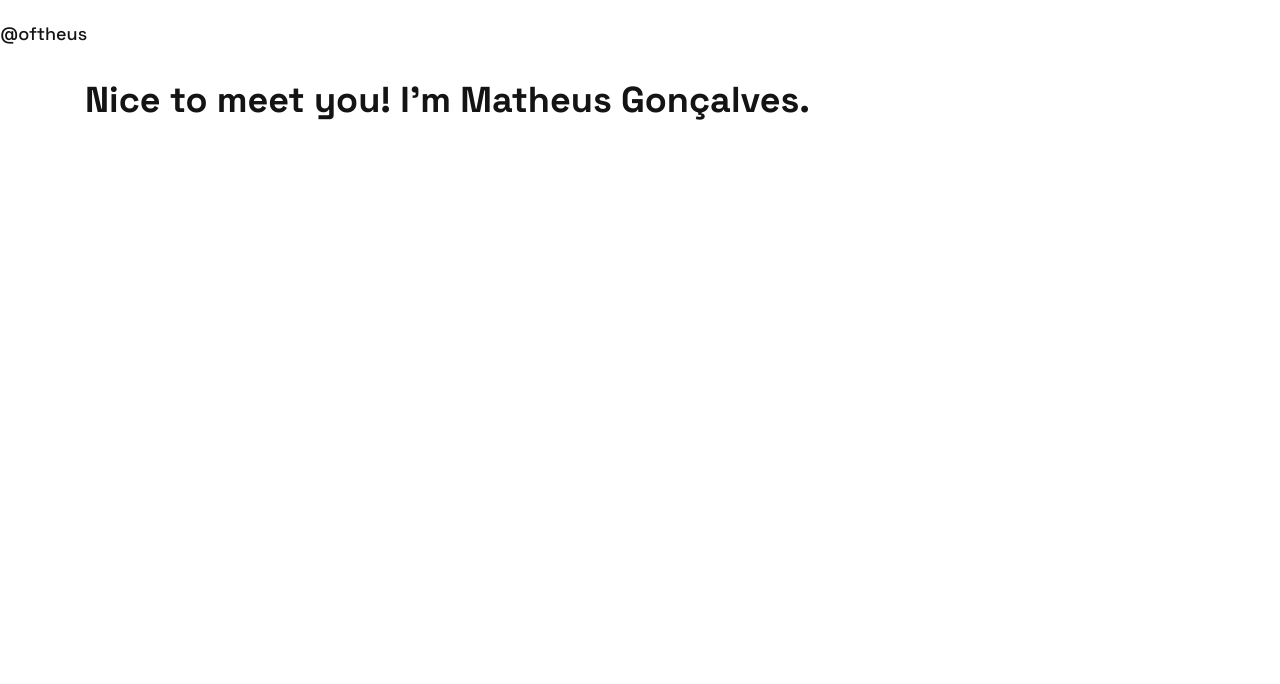
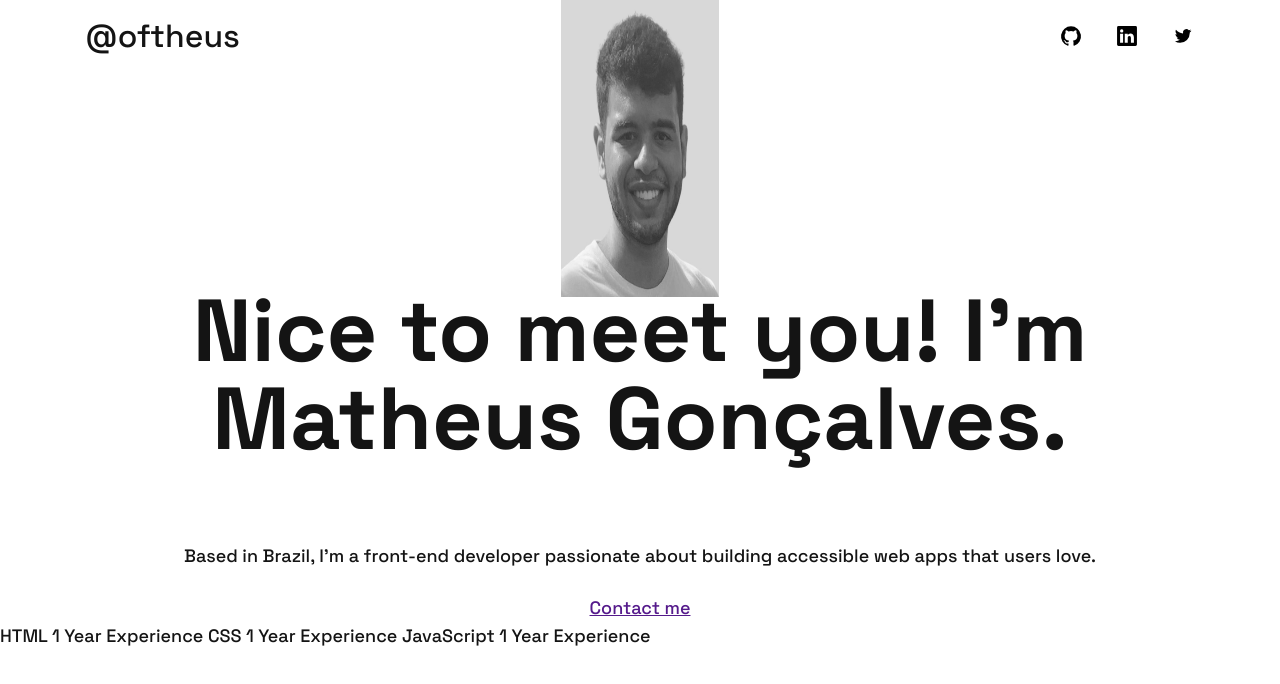
Before and after one commit to oftheus/Portfolio-Website, a plain HTML site: page index.html in a window 1280 px wide. Drawn offline with Linux system fonts and the light colour scheme.

Commit message:
01/03 att

```diff
--- a/index.html
+++ b/index.html
@@ -1,5 +1,6 @@
 <!DOCTYPE html>
 <html lang="en">
+
 <head>
   <meta charset="UTF-8"> <!--tells the browser to use the utf-8 character encoding when translating machine code into human-readable-->
   <meta name="viewport" content="width=device-width, initial-scale=1.0"> <!--gives the browser instructions on how to control the page's dimensions and scaling-->
@@ -12,15 +13,40 @@
 </head>
 
 <body>
-  <header class="header">@oftheus</header>
+  <header class="header">
+    <div class="wrapper">
+      <nav class="header__nav">
+        <a href="/" class="header__home">@oftheus<span class="visually-hidden">(to home page)</span></a>
+        <a href="" class="header__social"> <svg xmlns="http://www.w3.org/2000/svg" data-name="Layer 1" viewBox="0 0 24 24" width="24" height="24" aria-labelledby="socialGitHub" role="img"> <title id="socialGitHub">GitHub</title> <path d="M12,2.2467A10.00042,10.00042,0,0,0,8.83752,21.73419c.5.08752.6875-.21247.6875-.475,0-.23749-.01251-1.025-.01251-1.86249C7,19.85919,6.35,18.78423,6.15,18.22173A3.636,3.636,0,0,0,5.125,16.8092c-.35-.1875-.85-.65-.01251-.66248A2.00117,2.00117,0,0,1,6.65,17.17169a2.13742,2.13742,0,0,0,2.91248.825A2.10376,2.10376,0,0,1,10.2,16.65923c-2.225-.25-4.55-1.11254-4.55-4.9375a3.89187,3.89187,0,0,1,1.025-2.6875,3.59373,3.59373,0,0,1,.1-2.65s.83747-.26251,2.75,1.025a9.42747,9.42747,0,0,1,5,0c1.91248-1.3,2.75-1.025,2.75-1.025a3.59323,3.59323,0,0,1,.1,2.65,3.869,3.869,0,0,1,1.025,2.6875c0,3.83747-2.33752,4.6875-4.5625,4.9375a2.36814,2.36814,0,0,1,.675,1.85c0,1.33752-.01251,2.41248-.01251,2.75,0,.26251.1875.575.6875.475A10.0053,10.0053,0,0,0,12,2.2467Z"/></svg> </a>
+        <a href="" class="header__social"> <svg xmlns="http://www.w3.org/2000/svg" data-name="Layer 1" viewBox="0 0 24 24" width="24" height="24" aria-labelledby="socialLinkedIn" role="img"> <title id="socialLinkedIn">LinkedIn</title> <path d="M20.47,2H3.53A1.45,1.45,0,0,0,2.06,3.43V20.57A1.45,1.45,0,0,0,3.53,22H20.47a1.45,1.45,0,0,0,1.47-1.43V3.43A1.45,1.45,0,0,0,20.47,2ZM8.09,18.74h-3v-9h3ZM6.59,8.48h0a1.56,1.56,0,1,1,0-3.12,1.57,1.57,0,1,1,0,3.12ZM18.91,18.74h-3V13.91c0-1.21-.43-2-1.52-2A1.65,1.65,0,0,0,12.85,13a2,2,0,0,0-.1.73v5h-3s0-8.18,0-9h3V11A3,3,0,0,1,15.46,9.5c2,0,3.45,1.29,3.45,4.06Z"/></svg> </a>
+        <a href="" class="header__social"> <svg xmlns="http://www.w3.org/2000/svg" data-name="Layer 1" viewBox="0 0 24 24" width="24.28" height="19.93" aria-labelledby="socialTwitter" role="img"> <title id="socialTwitter">Twitter</title>> <path d="M22,5.8a8.49,8.49,0,0,1-2.36.64,4.13,4.13,0,0,0,1.81-2.27,8.21,8.21,0,0,1-2.61,1,4.1,4.1,0,0,0-7,3.74A11.64,11.64,0,0,1,3.39,4.62a4.16,4.16,0,0,0-.55,2.07A4.09,4.09,0,0,0,4.66,10.1,4.05,4.05,0,0,1,2.8,9.59v.05a4.1,4.1,0,0,0,3.3,4A3.93,3.93,0,0,1,5,13.81a4.9,4.9,0,0,1-.77-.07,4.11,4.11,0,0,0,3.83,2.84A8.22,8.22,0,0,1,3,18.34a7.93,7.93,0,0,1-1-.06,11.57,11.57,0,0,0,6.29,1.85A11.59,11.59,0,0,0,20,8.45c0-.17,0-.35,0-.53A8.43,8.43,0,0,0,22,5.8Z"/></svg> </a>
+      </nav>
+    </div>
+  </header>
 
   <main id="main">
-    <div class="wrapper">
-      <h1>Nice to meet you! I'm Matheus Gonçalves.</h1>
-    </div>
+    <section class="hero">
+      <div class="wrapper hero__wrapper">
+
+        <picture>
+          <source media="(min-width: 62.5em)" srcset="assets/images/profile-desktop.jpg">
+          <source media="(min-width: 37.5em)" srcset="assets/images/profile-tablet.jpg">
+          <img class="hero__image" src="assets/images/picture-mobile.png" alt="my picture" width="158" height="297">
+        </picture>
+
+        <div class="hero__text">
+          <h1 class="hero__headline">Nice to meet you! I'm Matheus Gonçalves.</h1>
+          <p class="hero_description">Based in Brazil, I'm a front-end developer passionate about building accessible web apps that users love.</p>
+          <a href="" class="hero__contact">Contact me</a>
+        </div>
+
+      </div>
+    </section>
   </main>
 
   <footer class="footer"></footer>
 
+  HTML 1 Year Experience CSS 1 Year Experience JavaScript 1 Year Experience
+
 </body>
 </html>
--- a/style.css
+++ b/style.css
@@ -34,6 +34,23 @@ body{
   color: var(--black-text1);
   font-size: var(--fs-18);
   line-height:1.56;
+}
+
+h1, h2, h3, p {
+  margin-top: 0;
+}
+
+h1, h2, h3 {
+  line-height: 1;
+}
+
+h1 {
+  font-size: 40px;
+  font-size: clamp(2.5rem, 0.7rem + 7.68vw, 5.5rem);
+}
+
+p {
+  line-height: 2.5rem;
 }
 
 a{
@@ -113,3 +130,34 @@ a:hover {
     margin-inline-end: auto;
   }
 }
+
+/* HERO */
+
+.hero {
+
+}
+
+.hero_wrapper {
+}
+
+.hero__image {
+  position: absolute;
+  top: 0;
+  left: 50%;
+  translate: -50%;
+  display: block;
+}
+
+.hero__text {
+  text-align: center;
+  position: relative;
+  margin-top: 235px;
+}
+
+.hero__description {
+
+}
+
+.hero__contact {
+
+}
```
Also changed, not shown: assets/images/icon-github.svg (added), assets/images/icon-invalid.svg (added), assets/images/icon-linkedin.svg (added), assets/images/icon-twitter.svg (added), assets/images/picture-mobile.png (added), assets/images/profile-desktop.jpg (added), assets/images/profile-mobile.png (added), assets/images/profile-tablet.jpg (added).
